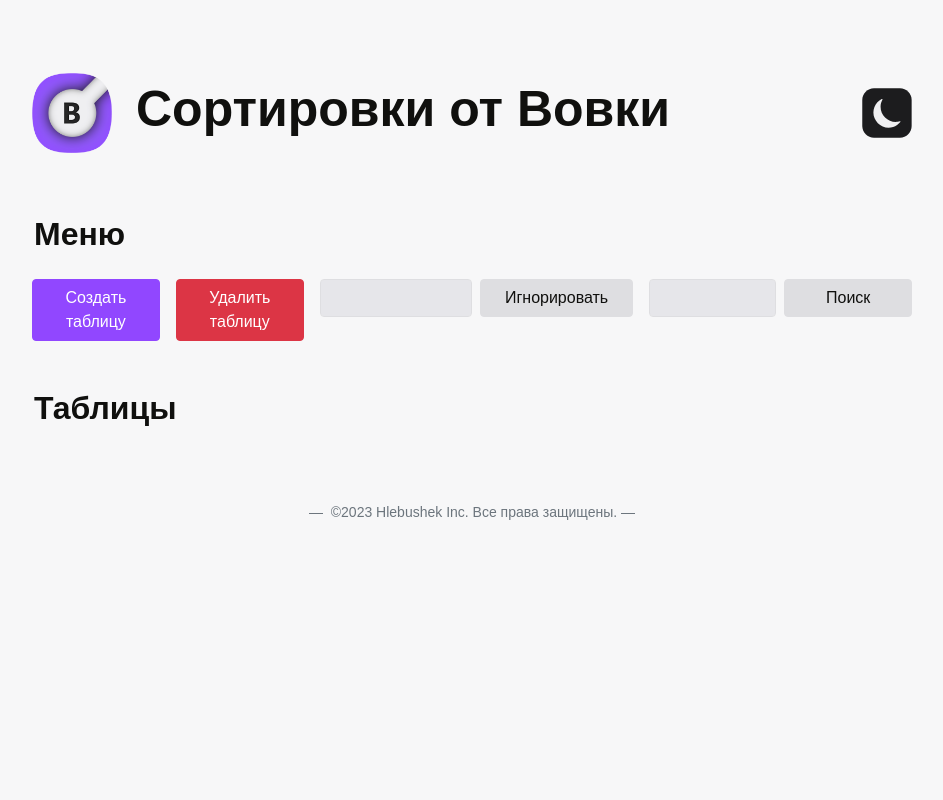
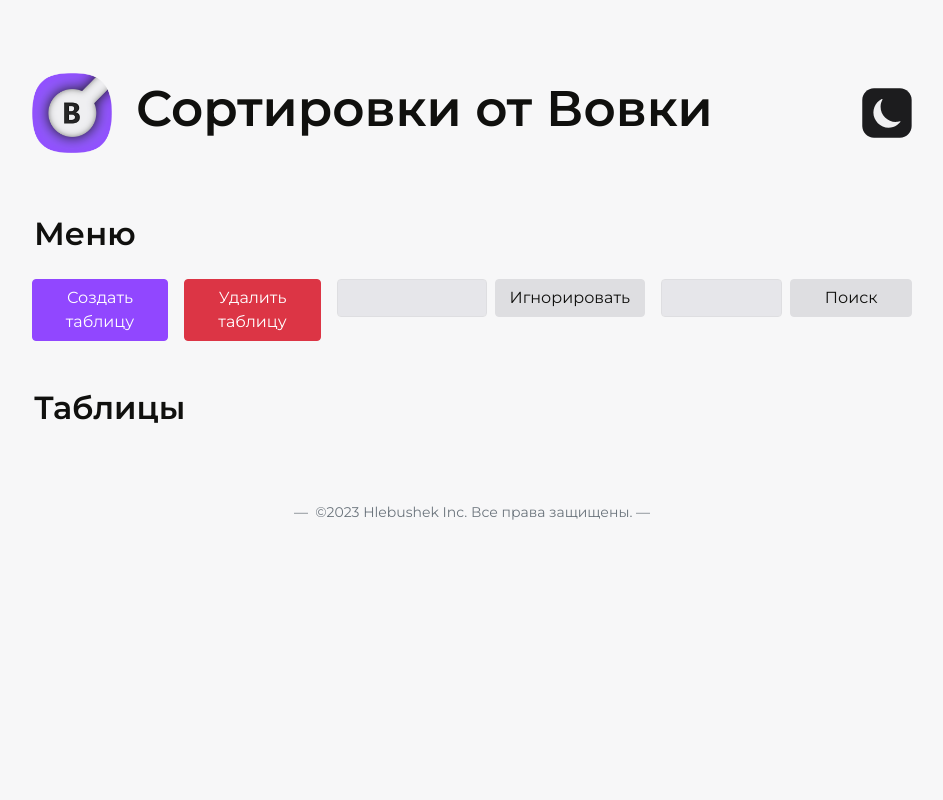
Before and after one commit to DalLidas/RPS_PROJECT, a FastAPI app: template sql_app/templates/home.html in a window 1280 px wide. Shown: the whole page, without its empty margins (168-1111 px from the left). Run offline with FastAPI, Linux system fonts and the light colour scheme; the template is opened without the code that fills it, so the values that code supplies are empty; some web fonts are replaced.

Commit message:
Шрифт Montserrat и запрос на уменьшение заголовка

```diff
--- a/sql_app/main.py
+++ b/sql_app/main.py
@@ -50,7 +50,7 @@ async def table_filter(request: Request):
     return RedirectResponse("/table_selector")
 
 
-# Вывод главной страницы c фильтром
+# Вывод главной страницы c фильтром/
 @app.get("/table_filter/{table_name}", response_class=HTMLResponse)
 async def table_filter(table_name: str, request: Request, data=Depends(get_table_by_name), visual_mod=Depends(get_visual_mod)):
     if not data:
--- a/sql_app/static/css/style_light.css
+++ b/sql_app/static/css/style_light.css
@@ -1,12 +1,4 @@
-@font-face {
-  font-family: 'Segoe UI Variable Display';
-  src:
-    local('Segoe UI Variable Display'),
-    url('/fonts/SegoeUIVF-all.tff') format('truetype-variations');
-  font-variation-settings: 'opsz' 36;
-  /*font-weight: 300 700;*/
-  font-style: normal;
-}
+@import url('https://fonts.googleapis.com/css2?family=Montserrat:wght@300;400;600&display=swap');
 
 html {
   height: 100%;
@@ -36,7 +28,7 @@ a:hover {
 }
 
 body{
-    font-family: 'Segoe UI Variable Display', sans-serif !important;
+    font-family: 'Montserrat', sans-serif;
     height: 100%;
     width: 100%;
     margin: 0;
@@ -53,6 +45,10 @@ body{
 .title{
     font-weight: 600;
     padding-top: 30px;
+}
+
+@media (max-width: 500px) {
+    .title { font-size: 30px!important; }
 }
 
 .menu_container{
--- a/sql_app/templates/edit.html
+++ b/sql_app/templates/edit.html
@@ -47,7 +47,7 @@
     <div class="main_container">
         <!-- Блок Лейбла -->
         <div class="container-text">
-          <div class="row justify-content-md-center">
+          <div class="row justify-content-md-left">
             <div class="col-md-auto">
               <a href="http://127.0.0.1:8000/table_selector"><img class="logo" src="{{ url_for('static', path='icon/logo.png') }}"></a>
             </div>
--- a/sql_app/templates/home.html
+++ b/sql_app/templates/home.html
@@ -26,7 +26,7 @@
     <div class="main_container">
          <!-- Блок Лейбла -->
         <div class="container-text">
-          <div class="row justify-content-md-center">
+          <div class="row justify-content-md-left">
             <div class="col-md-auto">
               <a href="http://127.0.0.1:8000/table_selector"><img class="logo" src="{{ url_for('static', path='icon/logo.png') }}"></a>
             </div>
@@ -106,7 +106,7 @@
                 </div>
 
                 <!-- Блок Игнор-Фильтра для таблиц -->
-                <div class="p-2 flex-fill bd-highlight">
+                <div class="p-2 flex-fill bd-highlight search">
                   <div class="d-flex">
                     <input class="form-control me-2 border border-warning" type="search" id="IgnoreFilterTableName" value="{{ ignore_filter }}" aria-label="Игнорировать">
                     <button class="btn btn-outline-warning" type="button" onclick="IgnoreFilterTable();">Игнорировать</button>
@@ -114,7 +114,7 @@
                 </div>
 
                 <!-- Блок Фильтра для таблиц -->
-                <div class="p-2 flex-fill bd-highlight">
+                <div class="p-2 flex-fill bd-highlight search">
                   <div class="d-flex">
                     <input class="form-control me-2 border border-success" type="search" id="FilterTableName" value="{{ filter }}" aria-label="Поиск">
                     <button class="btn btn-outline-success" type="button" onclick="FilterTable();">Поиск</button>
```
Also changed, not shown: sql_app/static/css/style.css (+6 -10 lines).
